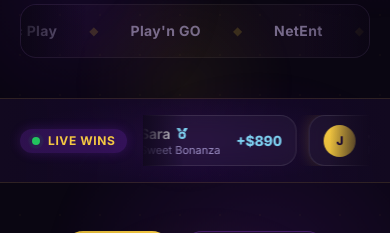
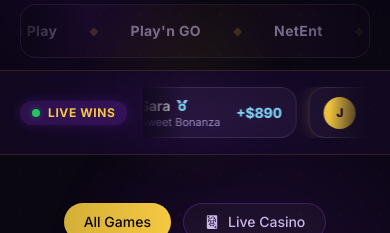
Before and after one commit to xlbet410-ux/bet, a Next.js app: page / in a window 390 px wide. Shown: the part 365-598 px from the top of the page. Built offline with nearby package versions, Linux system fonts and the light colour scheme; no server answers.

Commit message:
Tighten gap between provider strip and live wins ticker
Flat mt-10 was 40px on every screen. Responsive now: mt-3 (12px) on
mobile, sm:mt-6 (24px) from tablet up.

```diff
--- a/components/home/LiveWinsTicker.tsx
+++ b/components/home/LiveWinsTicker.tsx
@@ -33,7 +33,7 @@ export default function LiveWinsTicker() {
   const { t } = useLang();
 
   return (
-    <section className="relative z-10 mt-10 overflow-hidden border-y border-[#D4AF37]/15 bg-gradient-to-r from-[#120920] via-[#1B0838]/60 to-[#120920] py-4">
+    <section className="relative z-10 mt-3 overflow-hidden border-y border-[#D4AF37]/15 bg-gradient-to-r from-[#120920] via-[#1B0838]/60 to-[#120920] py-4 sm:mt-6">
       <div className="pointer-events-none absolute inset-0 bg-[radial-gradient(ellipse_at_center,#9B30FF12,transparent_70%)]" />
 
       <div className="relative flex items-center gap-4 px-5">
```
